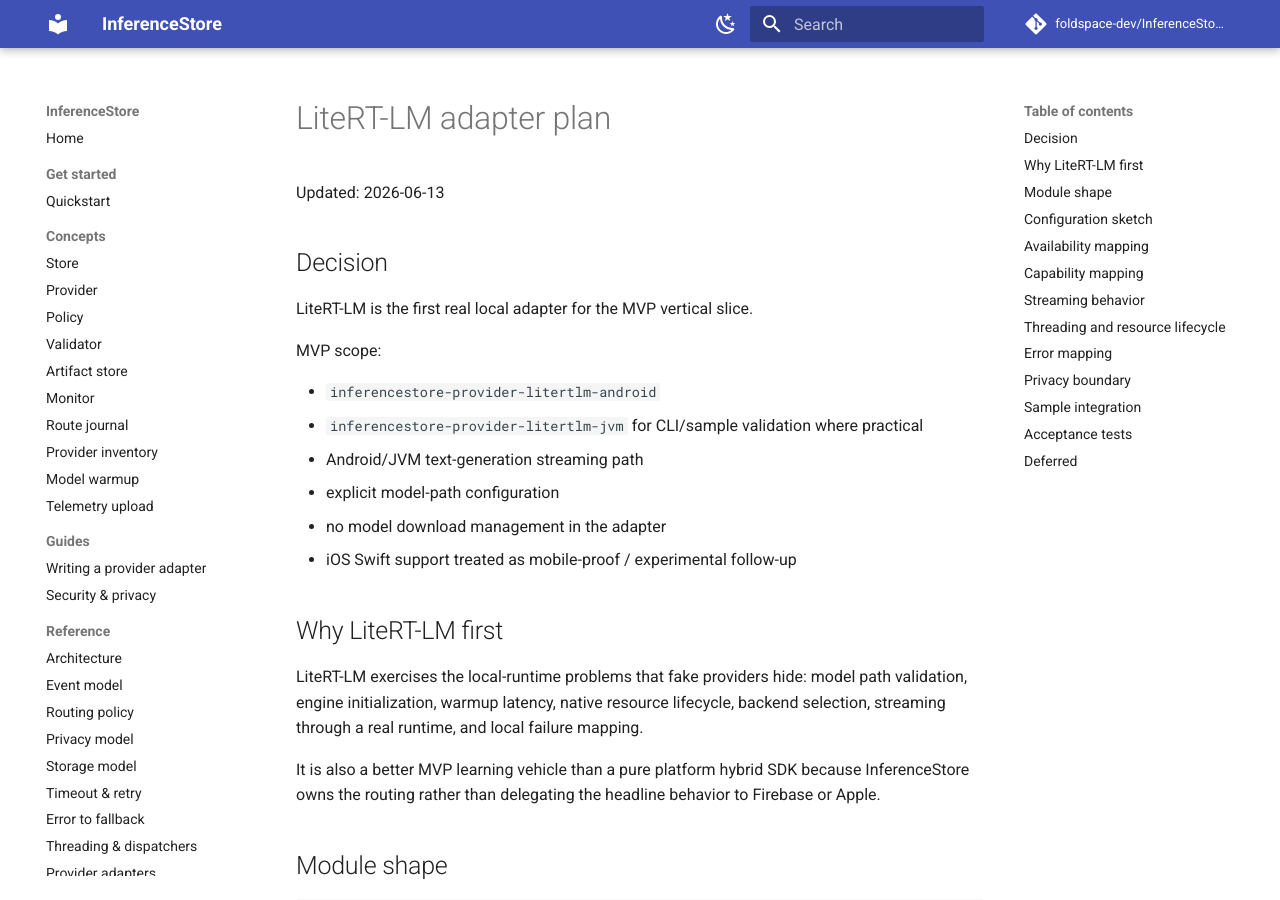
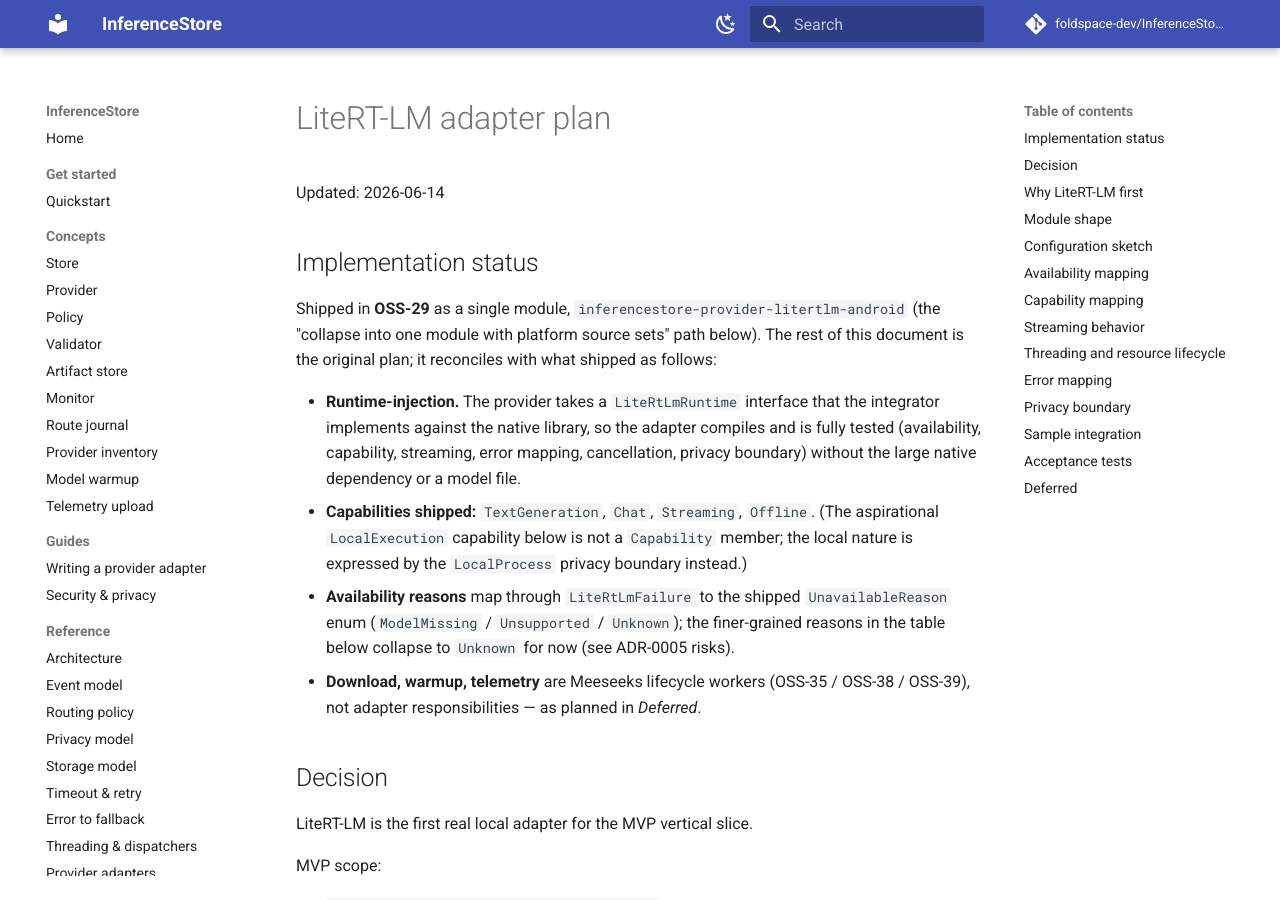
Before and after one commit to foldspace-dev/InferenceStore, an MkDocs documentation site: the page built from docs/technical/litert-lm-adapter.md, in a window 1280 px wide and 900 px high. Built offline with MkDocs 1.6.1 and Material for MkDocs 9.7.7, drawn with Linux system fonts in a browser that asks for light colours; comment, search, counter and statistics services are not loaded.

Commit message:
OSS-2: record LiteRT-LM first-local-adapter decision (#37)
Finalize the decision tracked by OSS-2 against the shipped implementation.

- ADR-0005: update status to Accepted/Implemented (OSS-29); add an "Alternatives
  considered (deferred candidates)" table (MediaPipe LLM, ExecuTorch, MLC LLM,
  llama.cpp/GGUF, ONNX Runtime Mobile, Cactus, Apple Foundation Models) with why
  each is deferred-not-rejected; add a "Risks and mitigations" table; mark
  follow-ups done (OSS-29 adapter, ADR-0006 iOS, OSS-35/38/39 Meeseeks workers).
- litert-lm-adapter.md: add an "Implementation status" section reconciling the
  original plan with what shipped (single android module, runtime-injection,
  capabilities, UnavailableReason collapse, lifecycle deferred to Meeseeks).

Co-authored-by: Claude Opus 4.8 <noreply@anthropic.com>

```diff
--- a/docs/technical/litert-lm-adapter.md
+++ b/docs/technical/litert-lm-adapter.md
@@ -1,6 +1,25 @@
 # LiteRT-LM adapter plan
 
-Updated: 2026-06-13
+Updated: 2026-06-14
+
+## Implementation status
+
+Shipped in **OSS-29** as a single module, `inferencestore-provider-litertlm-android`
+(the "collapse into one module with platform source sets" path below). The rest of this
+document is the original plan; it reconciles with what shipped as follows:
+
+- **Runtime-injection.** The provider takes a `LiteRtLmRuntime` interface that the
+  integrator implements against the native library, so the adapter compiles and is fully
+  tested (availability, capability, streaming, error mapping, cancellation, privacy
+  boundary) without the large native dependency or a model file.
+- **Capabilities shipped:** `TextGeneration`, `Chat`, `Streaming`, `Offline`. (The
+  aspirational `LocalExecution` capability below is not a `Capability` member; the local
+  nature is expressed by the `LocalProcess` privacy boundary instead.)
+- **Availability reasons** map through `LiteRtLmFailure` to the shipped
+  `UnavailableReason` enum (`ModelMissing` / `Unsupported` / `Unknown`); the finer-grained
+  reasons in the table below collapse to `Unknown` for now (see ADR-0005 risks).
+- **Download, warmup, telemetry** are Meeseeks lifecycle workers (OSS-35 / OSS-38 /
+  OSS-39), not adapter responsibilities — as planned in *Deferred*.
 
 ## Decision
 
```
Also changed, not shown: docs/adr/0005-first-real-local-adapter-litertlm.md (+36 -4 lines).
